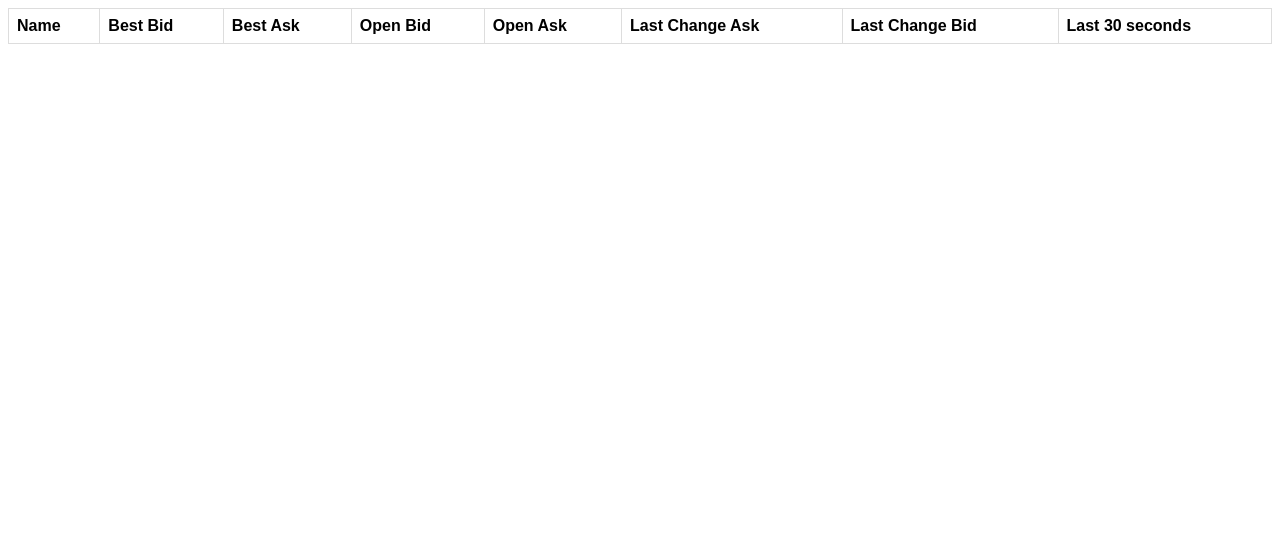
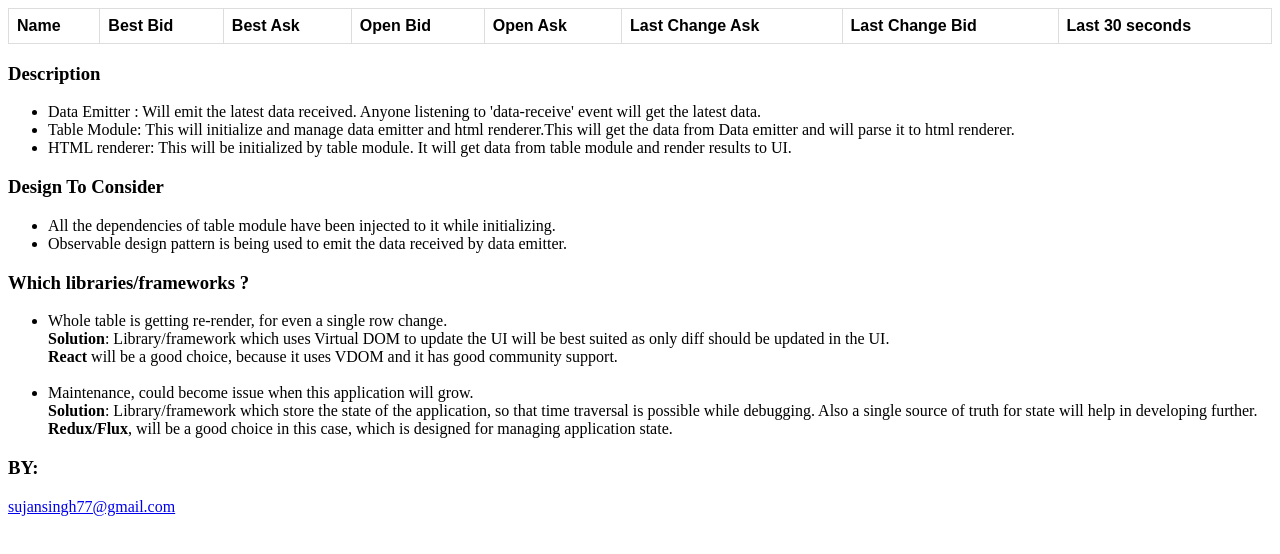
Before and after one commit to SujaanKanwar/dev-challenge-dist, a website with bundled scripts: page site/index.html in a window 1280 px wide. Built offline with nearby package versions, Linux system fonts and the light colour scheme; no server answers.

Commit message:
Adding solution description

```diff
--- a/site/index.html
+++ b/site/index.html
@@ -26,6 +26,36 @@
         </table>
     </div>
 </div>
+<h3>Description</h3>
+<ul>
+    <li>Data Emitter : Will emit the latest data received. Anyone listening to 'data-receive' event will get the latest data.</li>
+    <li>Table Module:  This will initialize and manage data emitter and html renderer.This will get the data from Data emitter and will parse it to html renderer.</li>
+    <li>HTML renderer: This will be initialized by table module. It will get data from table module and render results to UI.</li>
+</ul>
+
+<h3>Design To Consider</h3>
+<ul>
+    <li>All the dependencies of table module have been injected to it while initializing. </li>
+    <li>Observable design pattern is being used to emit the data received by data emitter.</li>
+</ul>
+
+<h3>Which libraries/frameworks ?</h3>
+<ul>
+    <li>Whole table is getting re-render, for even a single row change. <br/>
+        <strong>Solution</strong>: Library/framework which uses Virtual DOM to update the UI will be best suited as only diff should be updated in the UI.
+        <br/>
+        <strong>React</strong> will be a good choice, because it uses VDOM and it has good community support.</li>
+    <br/>
+
+    <li>Maintenance, could become issue when this application will grow. <br/>
+        <strong>Solution</strong>: Library/framework which store the state of the application, so that time traversal is possible while debugging.
+        Also a single source of truth for state will help in developing further.
+        <br/>
+        <strong>Redux/Flux</strong>, will be a good choice in this case, which is designed for managing application state.
+    </li>
+</ul>
+<h3>BY:</h3>
+<a href="mailto:sujansingh77@gmail.com" target="_top">sujansingh77@gmail.com</a>
 <script src="bundle.js"></script>
 </body>
 </html>
```
